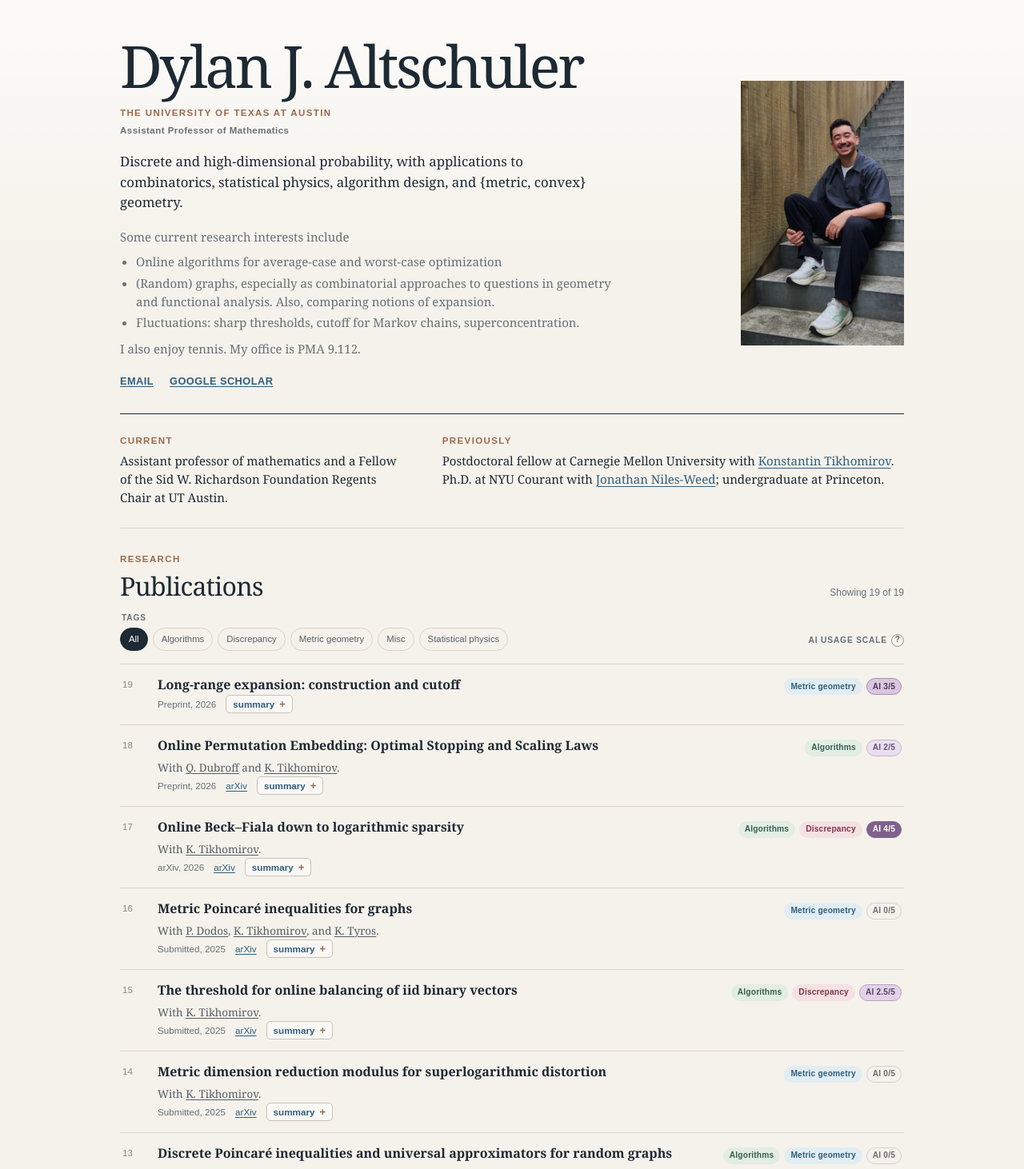
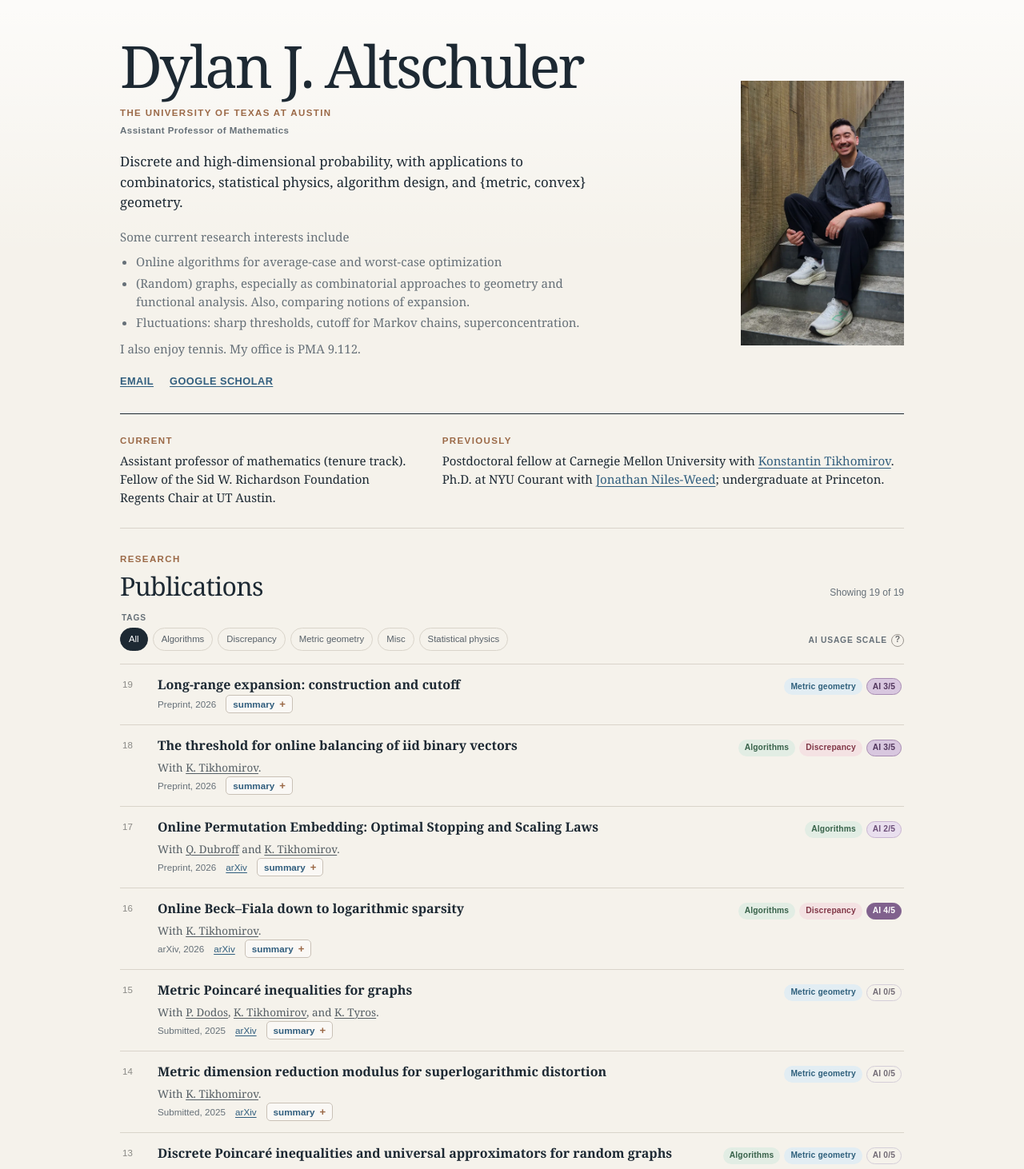
Before and after one commit to dylanaltschuler/dylanaltschuler.github.io, a React (Vite) app: page / in a window 1280 px wide. Shown: the top 1462 px of the page at 80% size. Built offline with nearby package versions, Linux system fonts and the light colour scheme.

Commit message:
Refine biography and replace superseded publication

```diff
--- a/src/App.tsx
+++ b/src/App.tsx
@@ -1,6 +1,6 @@
 "use client";
 
-import { Fragment, useMemo, useState } from "react";
+import { Fragment, useMemo, useState, type ReactNode } from "react";
 
 type Topic =
   | "Discrepancy"
@@ -22,8 +22,8 @@ type Paper = {
   venue: string;
   links: { label: string; href: string }[];
   tags: Topic[];
-  ai: 0 | 1 | 2 | 2.5 | 3 | 4 | 5;
-  summary: string;
+  ai: 0 | 1 | 2 | 3 | 4 | 5;
+  summary: ReactNode;
 };
 
 const KONSTANTIN: Person = {
@@ -64,6 +64,26 @@ const papers: Paper[] = [
   },
   {
     number: 18,
+    title: "The threshold for online balancing of iid binary vectors",
+    authors: [KONSTANTIN],
+    venue: "Preprint, 2026",
+    links: [],
+    tags: ["Algorithms", "Discrepancy"],
+    ai: 3,
+    summary: (
+      <>
+        We give a sharp characterization of the online discrepancy of i.i.d.
+        stochastic arrivals from binary vectors. Our result holds for all
+        sparsities simultaneously. Some surprising phase transitions are
+        revealed, establishing asymptotic gaps, both existential and
+        algorithmic, between the online and offline settings. This supersedes a{" "}
+        <a href="https://arxiv.org/pdf/2509.02432">previous draft</a> that only
+        gave a discrepancy upper bound in the ultra-sparse regime.
+      </>
+    ),
+  },
+  {
+    number: 17,
     title: "Online Permutation Embedding: Optimal Stopping and Scaling Laws",
     authors: [QUENTIN, KONSTANTIN],
     venue: "Preprint, 2026",
@@ -74,7 +94,7 @@ const papers: Paper[] = [
       "We consider the problem of online embeddings of permutations into random streams. Previous work studied the offline setting in connection with deep questions about universal permutations, as well as the online setting in the special case of the identity permutation (corresponding to the \"monotone subsequence\" or \"longest increasing sequence\" problems). Our theory provides a broad generalization of the latter and insights into the former. The first main result is a dynamic program giving the optimal embedding time and strategy for an arbitrary permutation. The second main result is the estimation of the asymptotic scaling for the embedding time of various canonical families. These scaling laws yield striking differences between the offline and online settings.",
   },
   {
-    number: 17,
+    number: 16,
     title: "Online Beck–Fiala down to logarithmic sparsity",
     authors: [KONSTANTIN],
     venue: "arXiv, 2026",
@@ -85,7 +105,7 @@ const papers: Paper[] = [
       "We extend the range of sparsities for which the Beck–Fiala conjecture is known, down to almost logarithmic sparsity. More importantly, we do so by means of an online algorithm for minimizing prefix discrepancy; previous work on the conjecture uses offline arguments. As Beck–Fiala scaling cannot hold below logarithmic sparsity in the online setting, our result is essentially optimal. The online Spencer setting is resolved as an immediate consequence.",
   },
   {
-    number: 16,
+    number: 15,
     title: "Metric Poincaré inequalities for graphs",
     authors: [PANDELIS, KONSTANTIN, TYROS],
     venue: "Submitted, 2025",
@@ -94,17 +114,6 @@ const papers: Paper[] = [
     ai: 0,
     summary:
       "Extrapolation and nonlinear spectral-gap estimates are core tools in the study of metric embeddings of graphs. We prove optimal extrapolation estimates for spectral gaps of expander graphs into arbitrary metric spaces and optimal estimates on the nonlinear spectral gap of random graphs into metric spaces. Previously, these results were known only for embeddings into vector spaces.",
-  },
-  {
-    number: 15,
-    title: "The threshold for online balancing of iid binary vectors",
-    authors: [KONSTANTIN],
-    venue: "Submitted, 2025",
-    links: [{ label: "arXiv", href: "https://arxiv.org/pdf/2509.02432" }],
-    tags: ["Algorithms", "Discrepancy"],
-    ai: 2.5,
-    summary:
-      "We give a sharp characterization of the online discrepancy of i.i.d. stochastic arrivals from binary vectors. Our result holds for all sparsities simultaneously. Some surprising phase transitions are revealed, establishing asymptotic gaps, both existential and algorithmic, between the online and offline settings. Replaces and supersedes a previous draft that only gave a discrepancy upper bound in the ultra-sparse regime.",
   },
   {
     number: 14,
@@ -391,8 +400,8 @@ export default function Home() {
               </li>
               <li>
                 (Random) graphs, especially as combinatorial approaches to
-                questions in geometry and functional analysis. Also, comparing
-                notions of expansion.
+                geometry and functional analysis. Also, comparing notions of
+                expansion.
               </li>
               <li>
                 Fluctuations: sharp thresholds, cutoff for Markov chains,
@@ -422,8 +431,8 @@ export default function Home() {
         <div>
           <p className="section-kicker">Current</p>
           <p>
-            Assistant professor of mathematics and a Fellow of the Sid W.
-            Richardson Foundation Regents Chair at UT Austin.
+            Assistant professor of mathematics (tenure track). Fellow of the
+            Sid W. Richardson Foundation Regents Chair at UT Austin.
           </p>
         </div>
         <div>
@@ -590,7 +599,7 @@ export default function Home() {
                         </button>
                         ))}
                       <span
-                        className={`tag ai-tag ai-${String(paper.ai).replace(".", "-")}`}
+                        className={`tag ai-tag ai-${paper.ai}`}
                         aria-label={`AI contribution ${paper.ai} out of 5`}
                       >
                         AI {paper.ai}/5
```
